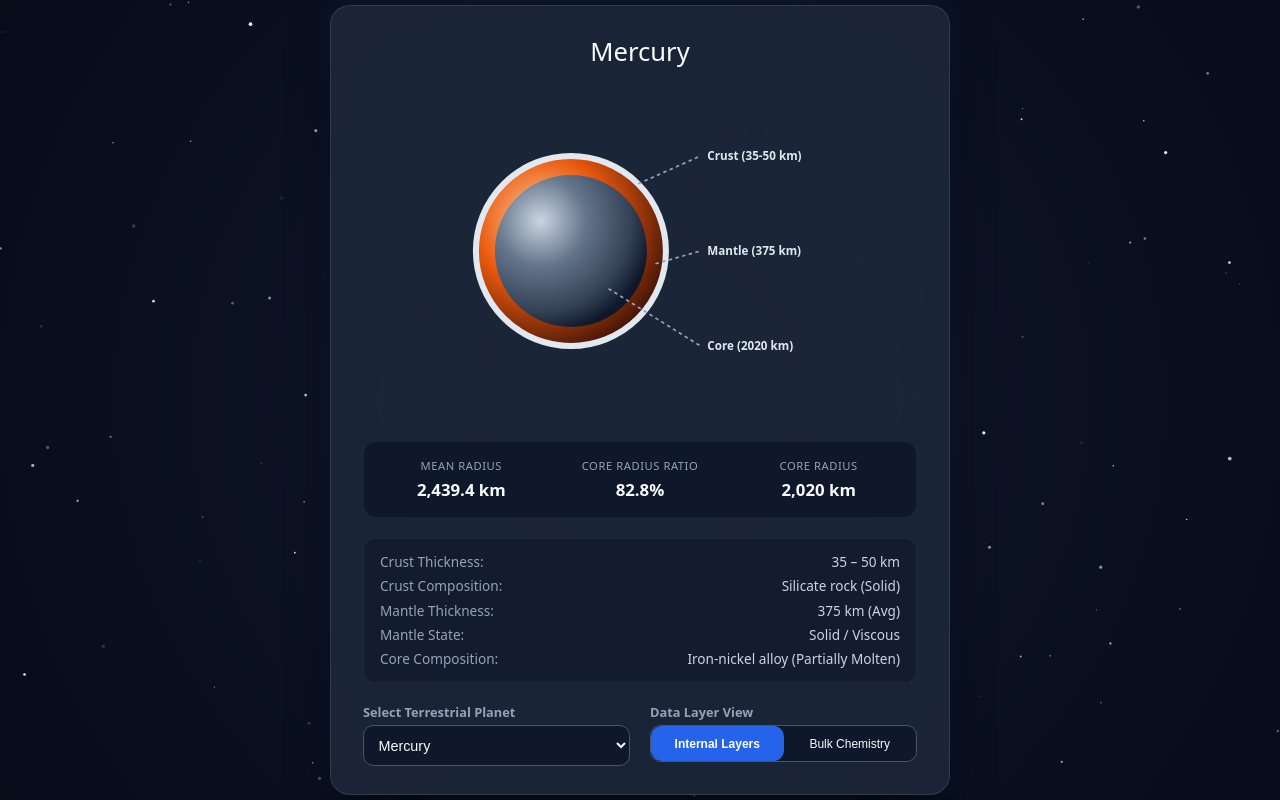
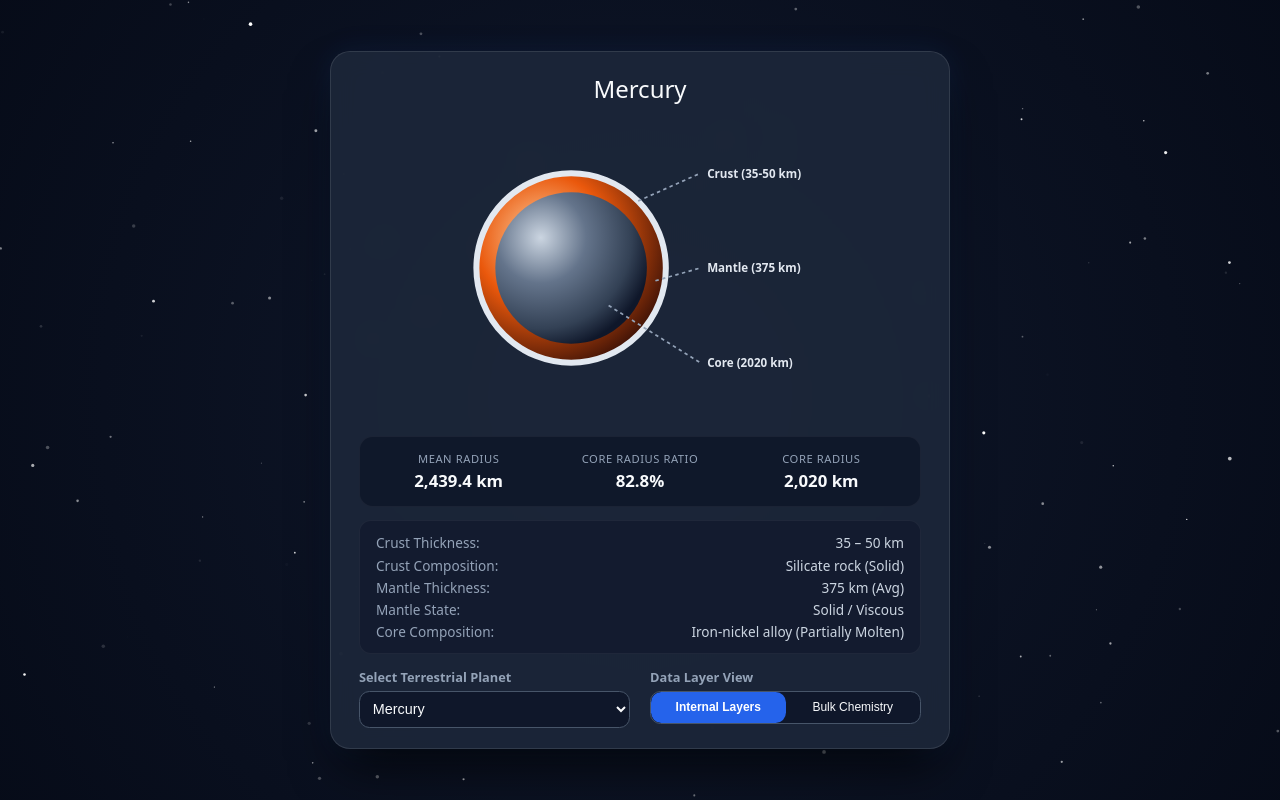
Before and after one commit to faaarwest2k-cpu/Planetary_Visualiser, a plain HTML site: page index.html in a window 1280 px wide. Drawn offline with nearby package versions, Linux system fonts and the light colour scheme; animation ran at ten frames a second.

Commit message:
Update index.html

```diff
--- a/index.html
+++ b/index.html
@@ -38,7 +38,7 @@
             -webkit-backdrop-filter: blur(12px);
             border: 1px solid rgba(255, 255, 255, 0.1);
             border-radius: 1.25rem;
-            padding: 1.75rem 2rem;
+            padding: 1.25rem 1.75rem; /* Slightly reduced top/bottom padding */
             width: 100%;
             max-width: 620px;
             box-sizing: border-box;
@@ -49,8 +49,8 @@
         .view-container {
             position: relative;
             width: 380px;
-            height: 340px;
-            margin: 0 auto 1.25rem auto;
+            height: 310px; /* Slightly reduced height */
+            margin: 0 auto 0.85rem auto; /* Reduced bottom margin */
             display: flex;
             align-items: center;
             justify-content: center;
@@ -64,9 +64,9 @@
             display: grid;
             grid-template-columns: repeat(3, 1fr);
             gap: 1rem;
-            margin-bottom: 1.25rem;
+            margin-bottom: 0.85rem; /* Reduced bottom margin */
             background: rgba(15, 23, 42, 0.85);
-            padding: 1rem;
+            padding: 0.85rem 1rem; /* Slightly reduced padding */
             border-radius: 0.85rem;
             border: 1px solid rgba(255, 255, 255, 0.05);
         }
@@ -76,7 +76,7 @@
         .stat-label {
             font-size: 0.7rem;
             color: #94a3b8;
-            margin-bottom: 0.3rem;
+            margin-bottom: 0.2rem;
             text-transform: uppercase;
             letter-spacing: 0.05em;
         }
@@ -89,12 +89,12 @@
             background: rgba(15, 23, 42, 0.6);
             border: 1px solid rgba(255, 255, 255, 0.05);
             border-radius: 0.75rem;
-            padding: 0.85rem 1rem;
-            margin-bottom: 1.25rem;
+            padding: 0.75rem 1rem; /* Slightly reduced padding */
+            margin-bottom: 0.85rem; /* Reduced bottom margin */
             text-align: left;
             font-size: 0.85rem;
             color: #cbd5e1;
-            min-height: 145px; /* Locked height prevents shifting when rows change */
+            min-height: 130px; /* Adjusted locked height to match tighter layout */
             box-sizing: border-box;
             display: flex;
             flex-direction: column;
@@ -103,7 +103,7 @@
         .details-row {
             display: flex;
             justify-content: space-between;
-            margin-bottom: 0.3rem;
+            margin-bottom: 0.2rem;
         }
         .details-row:last-child {
             margin-bottom: 0;
@@ -117,7 +117,7 @@
             justify-content: space-between;
             gap: 1.25rem;
             text-align: left;
-            margin-top: 0.75rem;
+            margin-top: 0.5rem;
         }
         .control-group {
             flex: 1;
@@ -134,7 +134,7 @@
             background-color: rgba(15, 23, 42, 0.9);
             color: #f8fafc;
             border: 1px solid #475569;
-            padding: 0.65rem;
+            padding: 0.55rem; /* Slightly tighter padding */
             border-radius: 0.65rem;
             font-size: 0.9rem;
             outline: none;
@@ -160,7 +160,7 @@
             border: none;
             background: transparent;
             font-size: 0.75rem;
-            padding: 0.65rem 0.2rem;
+            padding: 0.55rem 0.2rem; /* Matches input sizing */
             transition: background 0.2s;
             text-align: center;
         }
@@ -183,7 +183,7 @@
             display: none !important;
         }
         .invisible {
-            visibility: hidden; /* Reserves layout space without displaying text */
+            visibility: hidden;
         }
 
         /* Mobile Friendly Responsive Adjustments */
@@ -193,12 +193,12 @@
                 justify-content: flex-start;
             }
             .card {
-                padding: 1.25rem 1rem;
+                padding: 1rem 0.85rem;
                 max-width: 100%;
             }
             .view-container {
                 width: 100%;
-                height: 280px;
+                height: 260px;
             }
             .controls-row {
                 flex-direction: column;
@@ -221,7 +221,7 @@
 
     <div class="card">
         <!-- Unbolded planet title heading -->
-        <h2 id="planet-title" style="margin-top: 0; margin-bottom: 0.75rem; font-size: 1.6rem; font-weight: normal; color: #f8fafc;">Mercury</h2>
+        <h2 id="planet-title" style="margin-top: 0; margin-bottom: 0.5rem; font-size: 1.5rem; font-weight: normal; color: #f8fafc;">Mercury</h2>
 
         <!-- View 1: Textured Spherical Cross-Section with Metallic Core & Custom Text Colors -->
         <div id="layers-view" class="view-container">
@@ -507,7 +507,6 @@
 
         document.getElementById('planet-title').innerText = p.name;
 
-        // Ensure rows 4 and 5 are visible again before updating
         document.getElementById('row-4').classList.remove('invisible');
         document.getElementById('row-5').classList.remove('invisible');
 
@@ -564,7 +563,6 @@
             document.getElementById('stat-label-3').innerText = "Bulk wt% Si";
             document.getElementById('stat-val-3').innerText = p.chem.data[2] + "%";
 
-            // Use visibility: hidden on extra rows so height remains constant and layout doesn't shift
             document.getElementById('row-4').classList.add('invisible');
             document.getElementById('row-5').classList.add('invisible');
 
```
